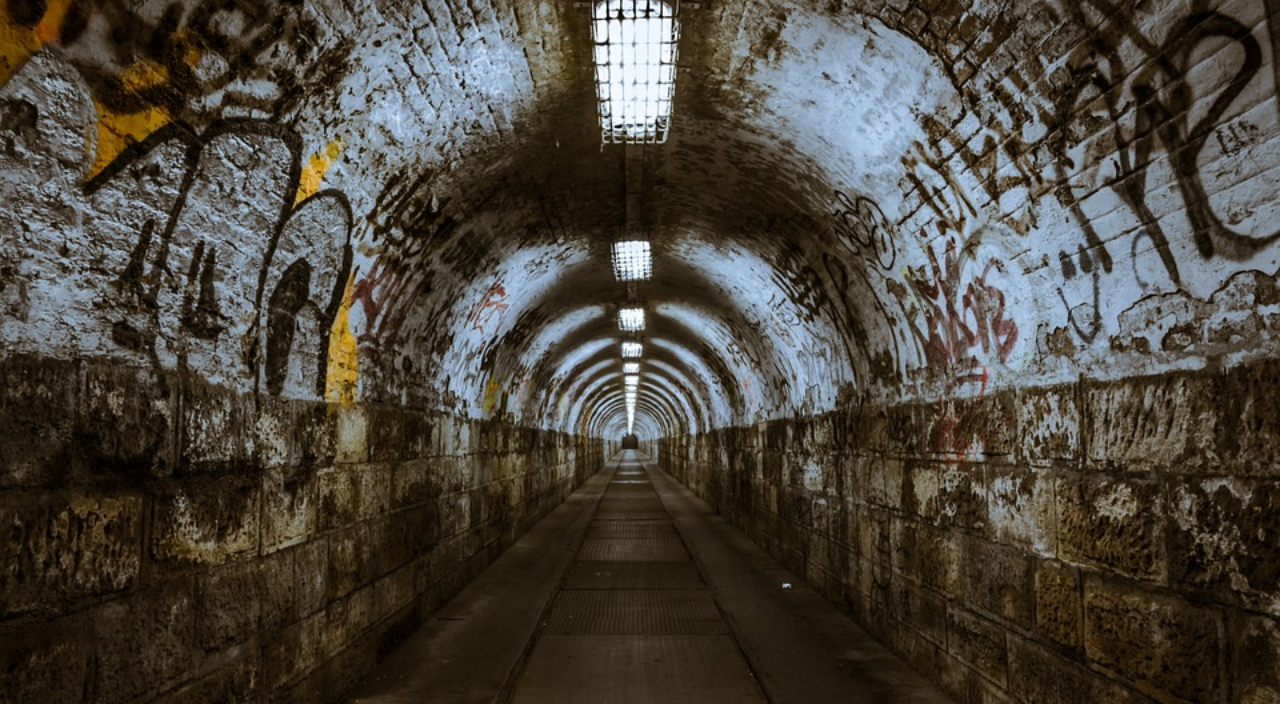
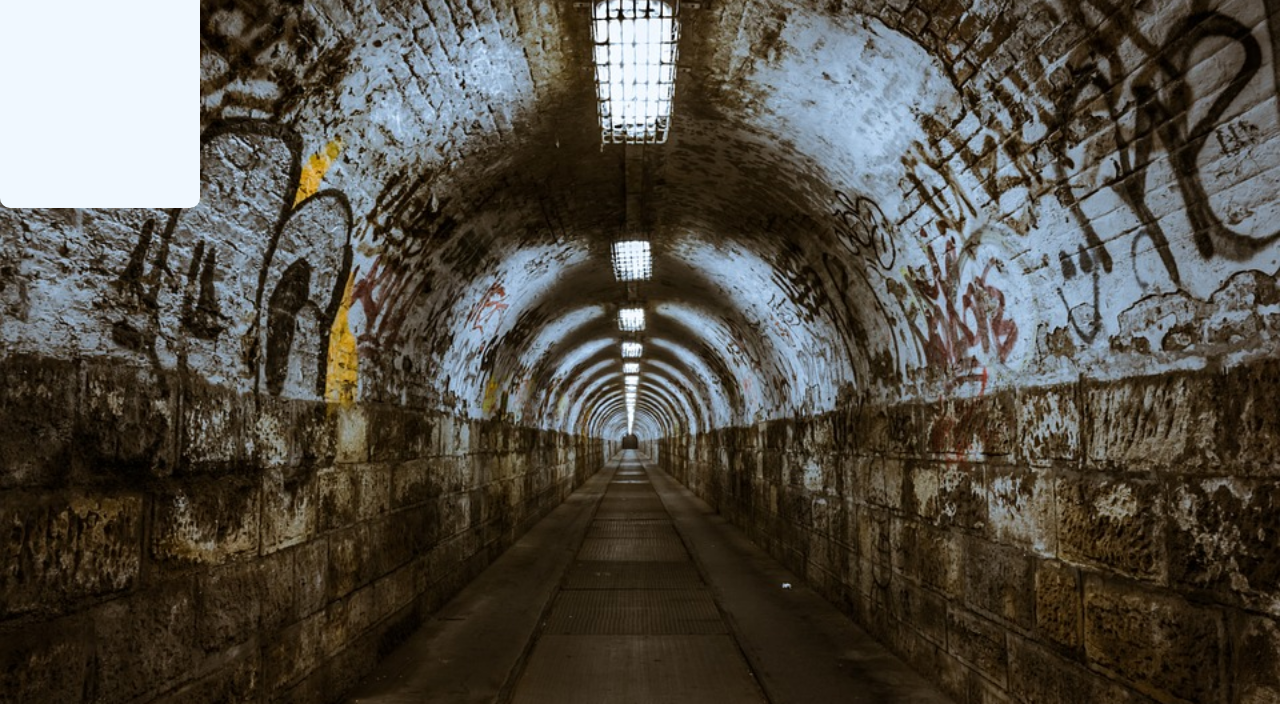
Before and after one commit to osmaclean/catalogo_MS, a plain HTML site: page index.html in a window 1280 px wide. Shown: the part 96-800 px from the top of the page. Drawn offline with Linux system fonts and the light colour scheme.

Commit message:
Desenvolvendo os cards dos produtos e organizando a lista de objetos

```diff
--- a/index.html
+++ b/index.html
@@ -47,16 +47,23 @@
     <main class="cont_principal">
 
 
-        <!-- Primeira Section -->
-        <section class="second_section">
-            <!-- <li class="first_li">
+        <!-- Primeira Section - Primeira lista-->
+        <section class="first_section">
 
-            </li> -->
+            <ul>
+                <li class="box" id="camisetas-ms" type="masculino">
+
+                </li>
+
+
+            </ul>
+
+
         </section>
 
 
         <!-- Segunda Section -->
-        <section class="third_section">
+        <section class="second_section">
             <!-- <li class="second_li">
 
             </li> -->
--- a/style/style-menu.css
+++ b/style/style-menu.css
@@ -11,10 +11,15 @@ a {
 
 a:hover {
     opacity: 0.7;
+    color: aqua;
 }
 
 .logo {
     letter-spacing: 4px;
+}
+
+.back {
+    opacity: 50%;
 }
 
 nav {
@@ -26,7 +31,7 @@ nav {
 }
 
 main {
-    background: url(back.jpg) no-repeat center center;
+    background: url(back.jpg) no-repeat center center ;
     background-size: cover;
     height: 92vh;
 }
@@ -41,13 +46,11 @@ main {
 .nav-list li {
     letter-spacing: 3px;
     margin-left: 32px;
-
 }
 
 .mobile-menu {
     display: none;
     cursor: pointer;
-
 }
 
 .mobile-menu div {
@@ -56,7 +59,6 @@ main {
     background-color: #fff;
     margin: 8px;
     transition: 0.3s;
-
 }
 
 /* Menu depois que ativa o modo Mobile */
@@ -91,6 +93,7 @@ main {
 
     .mobile-menu {
         display: block;
+        margin-top: 2%;
     }
 }
 
@@ -113,15 +116,12 @@ main {
 
 .mobile-menu.active .line1 {
     transform: rotate(-45deg) translate(-8px, 8px);
-
 }
 
 .mobile-menu.active .line2 {
     opacity: 0;
-
 }
 
 .mobile-menu.active .line3 {
     transform: rotate(45deg) translate(-5px, -7px);
-
 }
--- a/style/style-ms.css
+++ b/style/style-ms.css
@@ -0,0 +1,12 @@
+
+
+.box {
+    background-color: aliceblue;
+    display: flex;
+    align-items: center;
+    flex-direction: column;
+    justify-content: space-between;
+    width: 200px;
+    height: 30vh;
+    border-radius: 10px;
+}
```
Also changed, not shown: script/script-ms.js (line endings or trailing spaces).
